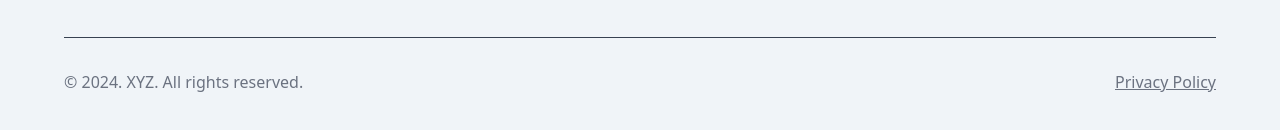
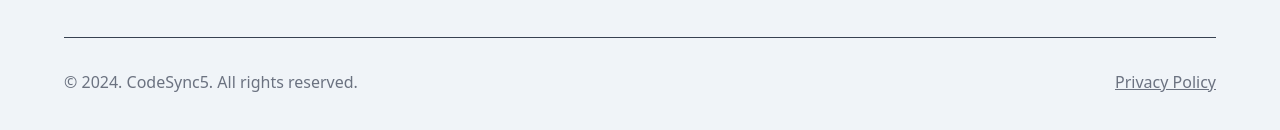
Before and after one commit to Chy-Zaber-Bin-Zahid/CodeSync5, a Next.js app: page / in a window 1280 px wide. Shown: the part 4563-4693 px from the top of the page. Built offline with nearby package versions, Linux system fonts and the light colour scheme; no server answers.

Commit message:
footer codesync added

```diff
--- a/components/Footer.tsx
+++ b/components/Footer.tsx
@@ -152,7 +152,7 @@ const Footer = () => {
         <div className="mt-8 border-t border-gray-700 pt-8 dark:border-gray-800">
           <div className="sm:flex sm:justify-between">
             <p className="text-md text-gray-500 dark:text-gray-400">
-              &copy; {currentYear}. XYZ. All rights reserved.
+              &copy; {currentYear}. CodeSync5. All rights reserved.
             </p>
 
             <p>
```
